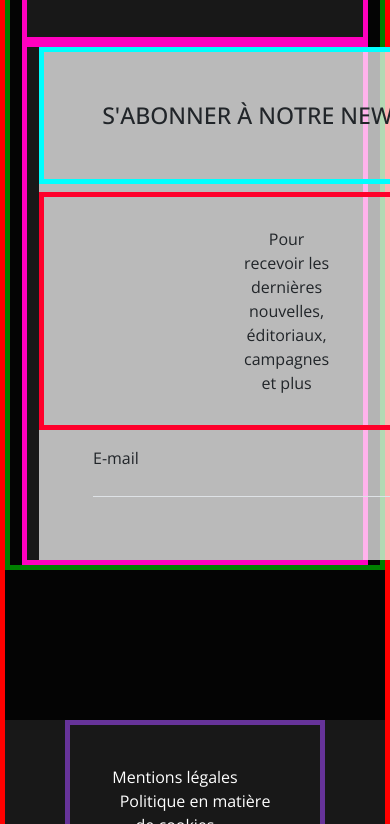
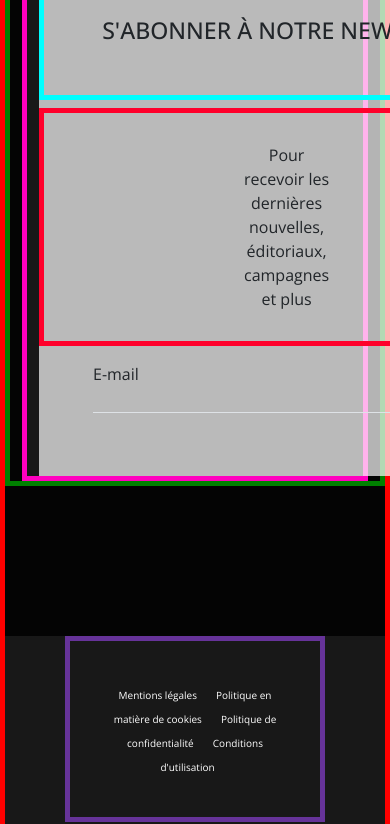
Before and after one commit to Mariam-26/agenceMariamContact, a plain HTML site: page public/index.html in a window 390 px wide. Shown: the part 1176-2000 px from the top of the page. Drawn offline with nearby package versions, Linux system fonts and the light colour scheme.

Commit message:
agencemariamContact

```diff
--- a/public/css/style.css
+++ b/public/css/style.css
@@ -128,7 +128,6 @@ body {
 .container .section {
   border: 5px solid #ff00bf;
   background: rgba(255, 255, 255, 0.08);
-  margin: auto;
   width: 100%;
 }
 .container .section h3 {
@@ -174,8 +173,29 @@ footer .copy {
 }
 
 /* FIN FOOTER */
-@media screen and (max-width: 991px) {
+@media screen and (max-width: 990px) {
+  footer span {
+    margin-right: 30px;
+    font-size: 13px;
+  }
+
+  /* FIN FOOTER */
+}
+/* FIN TABLETTE */
+@media screen and (max-width: 760px) {
   /* style pr le header */
+  .container h2 {
+    font-size: 1.6rem;
+  }
+
+  /* fin header */
+  footer span {
+    margin-right: 15px;
+    font-size: 10px;
+  }
+
+  /* FIN FOOTER */
 }
+/* FIN MOBILE */
 
 /*# sourceMappingURL=style.css.map */
```
